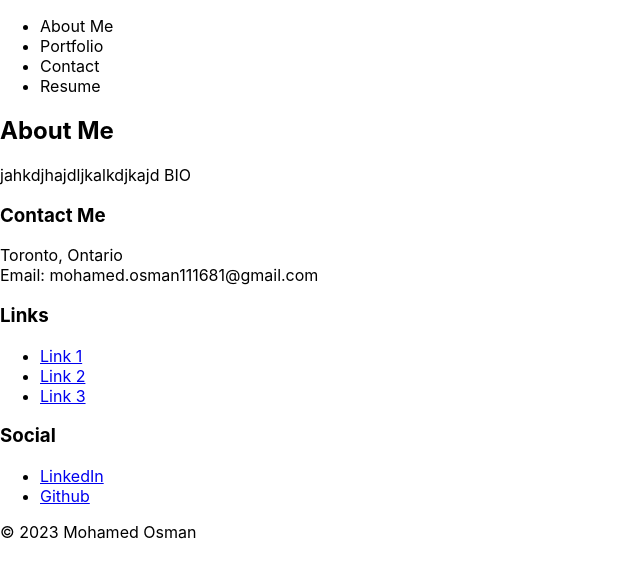
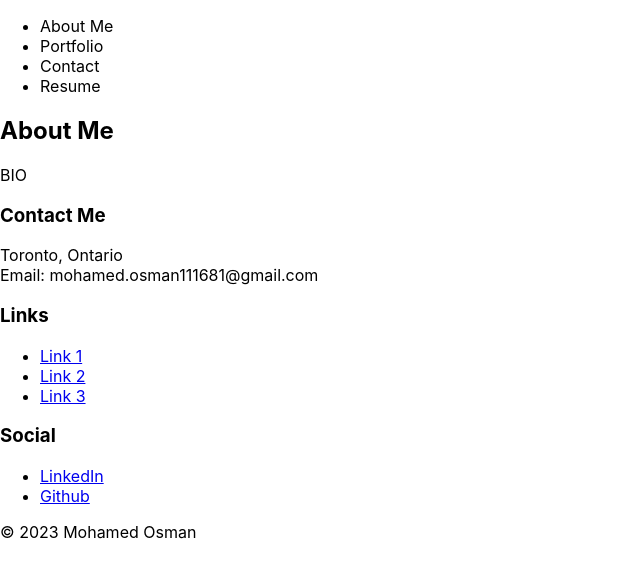
Before and after one commit to Bullspippen/A-React-Powered-Portfolio, a React (Create React App) app in the folder a-react-powered-portfolio/: page / in a window 1280 px wide. Shown: the top 578 px of the page, without its empty margins (0-640 px from the left). Built offline with nearby package versions, Linux system fonts and the light colour scheme; the HTML template or start-up script is replaced by a standard one.

Commit message:
comments added to numerous js files

```diff
--- a/a-react-powered-portfolio/src/App.js
+++ b/a-react-powered-portfolio/src/App.js
@@ -1,10 +1,11 @@
 import React, { useState } from 'react';
-// import Header from './components/Header';
 import Navigation from './components/Navigation';
 import Page from './components/Page';
 import Footer from './components/Footer';
 
+// This component renders the entire app and its content using the Navigation, Page, and Footer components
 function App() {
+    // Create a state variable for the pages array and assign it an initial value of an array of objects
   const [pages] = useState([
     { name: 'About Me', },
     { name: 'Portfolio', },
@@ -12,12 +13,15 @@ function App() {
     { name: 'Resume', },
   ]);
 
+  // Create a state variable for the current page and assign it an initial value of the first page in the pages array
   const [currentPage, setCurrentPage] = useState(pages[0].name);
 
   return (
     <div>
+      {/* // Render the Navigation component and pass it the pages array, the setCurrentPage function, and the currentPage variable */}
         <Navigation pages={pages} setCurrentPage={setCurrentPage} currentPage={currentPage} />
       <main>
+        {/* // Render the Page component and pass it the currentPage variable */}
         <Page currentPage={currentPage} />
       </main>
       <Footer />
--- a/a-react-powered-portfolio/src/components/About.js
+++ b/a-react-powered-portfolio/src/components/About.js
@@ -4,7 +4,7 @@ const About = () => {
   return (
     <section className="my-4">
       <div className="my-2">
-        <p>jahkdjhajdljkalkdjkajd BIO </p>
+        <p> BIO </p>
       </div>
     </section>
   )
--- a/a-react-powered-portfolio/src/components/Navigation.js
+++ b/a-react-powered-portfolio/src/components/Navigation.js
@@ -1,25 +1,30 @@
 import React, {useEffect} from 'react'
 
+// Destructure the props object into its properties and assign them to variables
 const Navigation = (props) => {
     const {
         pages=[],
         setCurrentPage,
         currentPage
     } = props;
+    // Use the useEffect() Hook to update the document title
     useEffect(() => {
         document.title = currentPage.name;
     }, [currentPage]);
   return (
     <nav>
+        {/* // Map over the pages array and render a list item for each page */}
       <ul className="flex-row">
         {pages.map((Page) => (
             <li
                 className={`mx-5 ${
+                    // If the current page is the same as the page being mapped over, add the navActive class to the list item
                     currentPage.name === Page.name && 'navActive'
                 }`}
                 key={Page.name}
             >
                 <span
+                    // When the list item is clicked, update the current page
                     onClick={() => setCurrentPage(Page.name)}
                 >
                     {Page.name}
--- a/a-react-powered-portfolio/src/components/Page.js
+++ b/a-react-powered-portfolio/src/components/Page.js
@@ -1,10 +1,10 @@
 import React from 'react'
-// import PageContent from './PageContent'
 import About from './About'
 import Portfolio from './Portfolio'
 import Contact from './Contact'
 import Resume from './Resume'
 
+// This component renders the current page and its content using the About, Portfolio, Contact, and Resume components
 const Page = ({currentPage}) => {
 
   const renderPage = (currentPage) => {
@@ -22,6 +22,7 @@ const Page = ({currentPage}) => {
     }
   };
 
+  // Render the current page and its content using the renderPage function and the currentPage variable
   return (
     <section>
       <h2>{currentPage}</h2>
--- a/a-react-powered-portfolio/src/components/Portfolio.js
+++ b/a-react-powered-portfolio/src/components/Portfolio.js
@@ -38,7 +38,7 @@ const Portfolio = () => {
     // Render the Portfolio page and its content using the projects array
   return (
     <div className="flex-row">
-        <h2>Portfolio Test</h2>
+      {/* // Render the Project component for each project in the projects array and pass it the project object    */}
       {projects.map((project, i) => (
         <Project project={project} key={'project' + i} />
       ))}
--- a/a-react-powered-portfolio/src/components/Project.js
+++ b/a-react-powered-portfolio/src/components/Project.js
@@ -1,8 +1,8 @@
 import React from 'react';
 import PropTypes from 'prop-types';
-// import { Link } from 'react-router-dom';
 import images from '../assets/images';
 
+// This component renders a project and its content using the project object passed to it as a prop
 const Project = ({ project }) => {
   if (!project) {
     return <div>Project object not found.</div>;
```
Also changed, not shown: a-react-powered-portfolio/src/components/Contact.js (+9 -1 lines).
